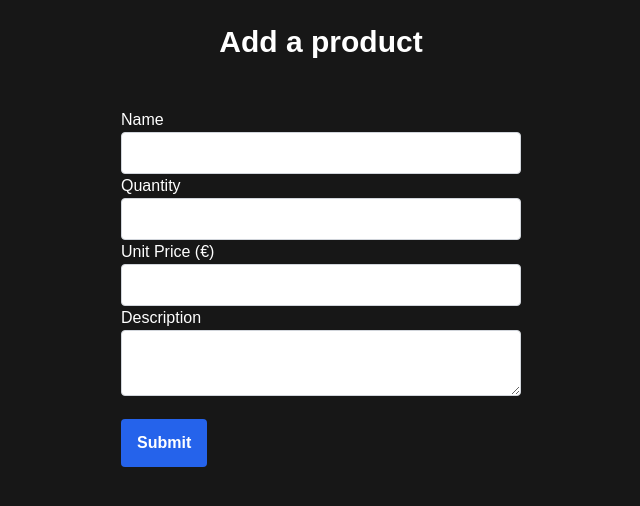
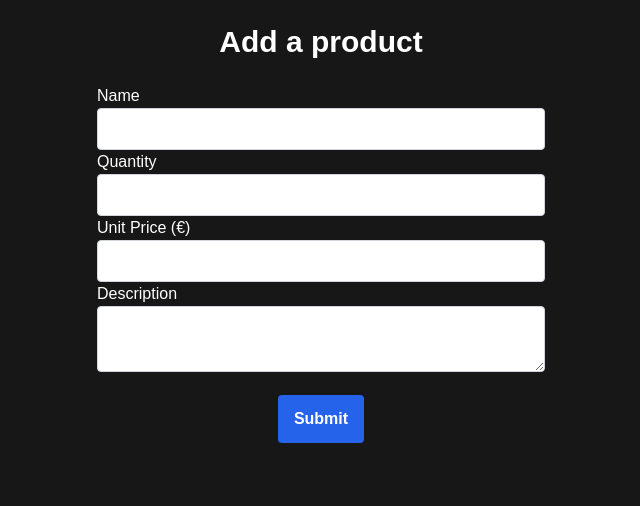
Before and after one commit to thisisjihyun/shopping-cart-oop, a Next.js app: page /product in a window 1280 px wide. Shown: the top 506 px of the page, without its empty margins (319-959 px from the left). Built offline with nearby package versions, Linux system fonts and the light colour scheme.

Commit message:
Make a save button center

```diff
--- a/src/app/components/Buttons.tsx
+++ b/src/app/components/Buttons.tsx
@@ -73,7 +73,7 @@ const SaveButton = () => {
 const SubmitButton = () => {
   return (
     <BaseButton
-      className="bg-blue-600 hover:bg-blue-700"
+      className="bg-blue-600 hover:bg-blue-700 mx-auto block"
       name="Submit"
     ></BaseButton>
   );
--- a/src/app/product/page.tsx
+++ b/src/app/product/page.tsx
@@ -8,7 +8,7 @@ const ProductPage = () => {
         Add a product
       </h1>
       <Form
-        className="w-full max-w-md mx-auto p-6 rounded-lg space-y-4"
+        className="w-full max-w-md mx-auto rounded-lg space-y-4"
         type={FormType.ADD}
       />
     </>
```
Also changed, not shown: 1 other file (tests, documents, lock files or other folders).
